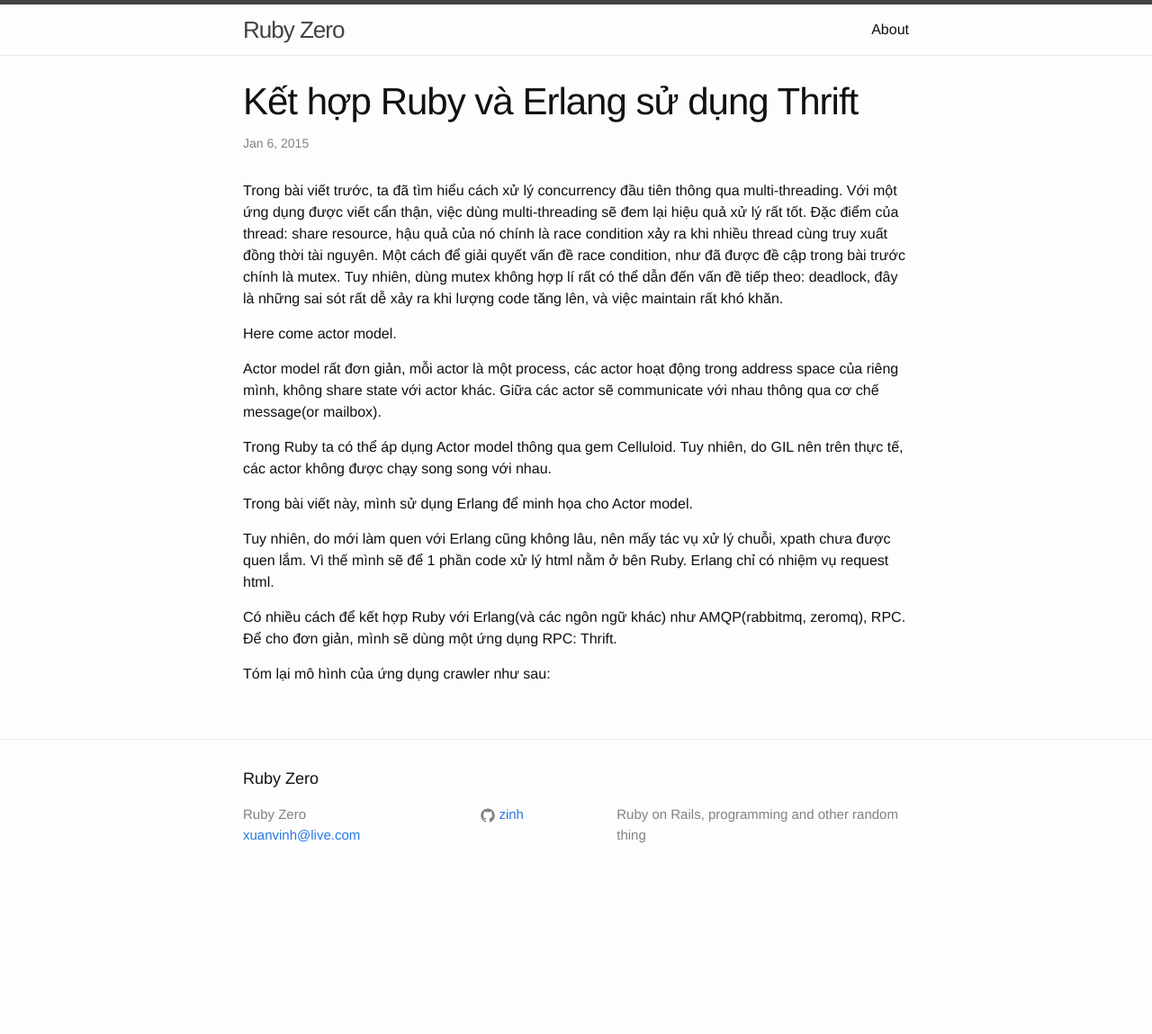
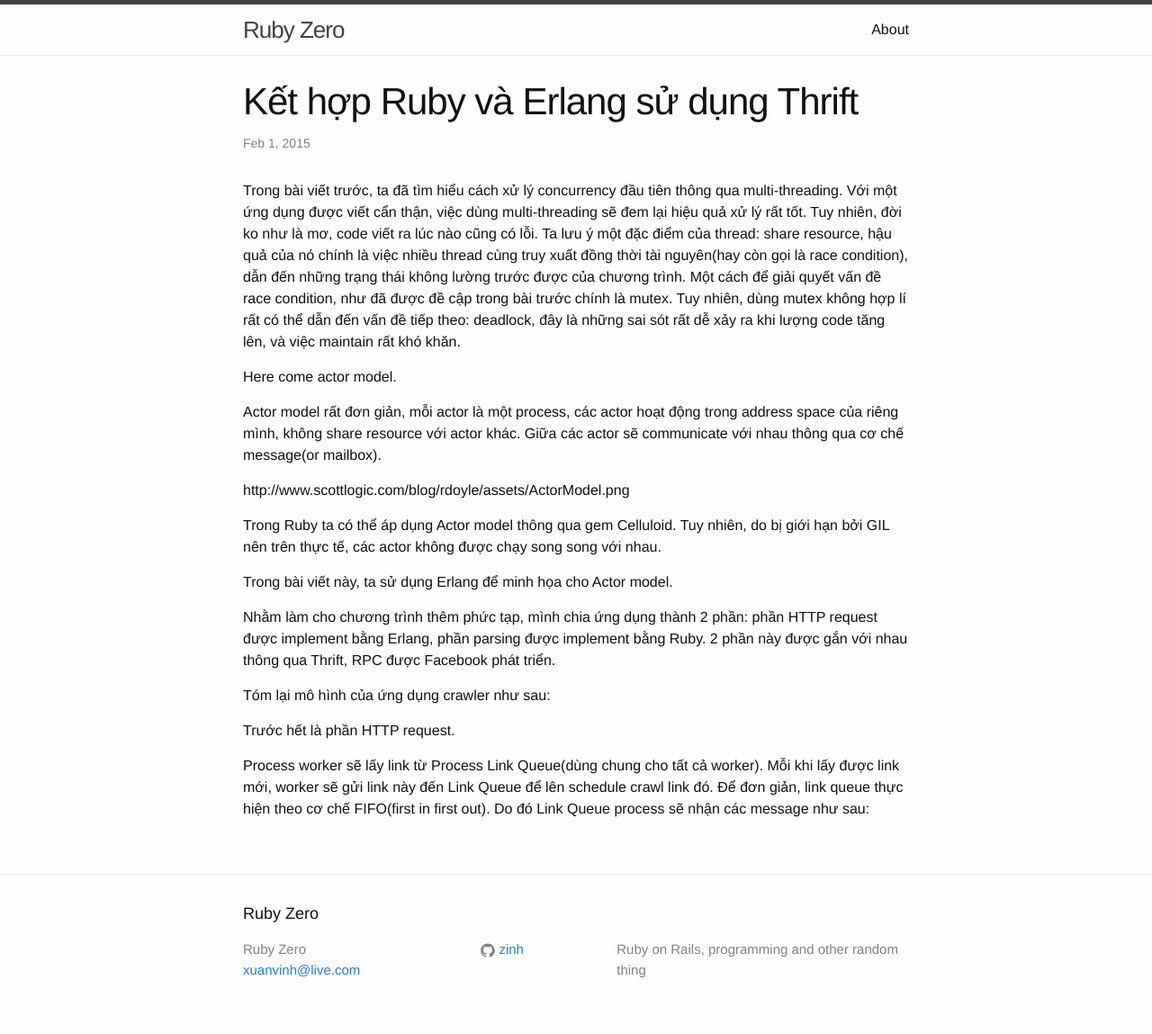
Before and after one commit to zinh/zinh.github.io, a Jekyll site: the page built from _posts/2015-01-19-erlang-ruby-thrift-a-combination.markdown, in a window 1280 px wide. Shown: the whole page at 90% size. Built offline with Jekyll 4.4.1, drawn with Linux system fonts in a browser that asks for light colours; before the commit the page ends 999 px from its top, so only the background shows below that.

Commit message:
update actor model

```diff
--- a/_posts/2015-01-19-erlang-ruby-thrift-a-combination.markdown
+++ b/_posts/2015-01-19-erlang-ruby-thrift-a-combination.markdown
@@ -1,26 +1,28 @@
 ---
 layout: post
 title:  "Kết hợp Ruby và Erlang sử dụng Thrift"
-date:   2015-01-06 00:03:04
-summary: Tiếp theo loạt series về các cấu trúc xử lý concurrency, trong bài viết này mình xin giới thiệu Actor Model cùng việc kết hợp giữa Ruby và Erlang thông qua Thrift.
-description: Tiếp theo loạt series về các cấu trúc xử lý concurrent, trong bài viết này mình xin giới thiệu pattern Actor cùng việc kết hợp giữa Ruby và Erlang thông qua Thrift.
+date:   2015-02-01 00:03:04
+summary: Tiếp theo loạt series về các cấu trúc xử lý concurrent, trong bài viết này sẽ giới thiệu pattern Actor cùng việc kết hợp giữa Ruby và Erlang thông qua Thrift.
+description: Tiếp theo loạt series về các cấu trúc xử lý concurrent, trong bài viết này sẽ giới thiệu pattern Actor cùng việc kết hợp giữa Ruby và Erlang thông qua Thrift.
 categories: ruby crawl
 ---
 
-Trong bài viết trước, ta đã tìm hiểu cách xử lý concurrency đầu tiên thông qua multi-threading. Với một ứng dụng được viết cẩn thận, việc dùng multi-threading sẽ đem lại hiệu quả xử lý rất tốt.
-Đặc điểm của thread: share resource, hậu quả của nó chính là race condition xảy ra khi nhiều thread cùng truy xuất đồng thời tài nguyên. Một cách để giải quyết vấn đề race condition, như đã được đề cập trong bài trước chính là mutex. Tuy nhiên, dùng mutex không hợp lí rất có thể dẫn đến vấn đề tiếp theo: deadlock, đây là những sai sót rất dễ xảy ra khi lượng code tăng lên, và việc maintain rất khó khăn.
+Trong bài viết trước, ta đã tìm hiểu cách xử lý concurrency đầu tiên thông qua multi-threading. Với một ứng dụng được viết cẩn thận, việc dùng multi-threading sẽ đem lại hiệu quả xử lý rất tốt. Tuy nhiên, đời ko như là mơ, code viết ra lúc nào cũng có lỗi. Ta lưu ý một đặc điểm của thread: share resource, hậu quả của nó chính là việc nhiều thread cùng truy xuất đồng thời tài nguyên(hay còn gọi là race condition), dẫn đến những trạng thái không lường trước được của chương trình. Một cách để giải quyết vấn đề race condition, như đã được đề cập trong bài trước chính là mutex. Tuy nhiên, dùng mutex không hợp lí rất có thể dẫn đến vấn đề tiếp theo: deadlock, đây là những sai sót rất dễ xảy ra khi lượng code tăng lên, và việc maintain rất khó khăn.
 
 Here come actor model.
 
-Actor model rất đơn giản, mỗi actor là một process, các actor hoạt động trong address space của riêng mình, không share state với actor khác.
-Giữa các actor sẽ communicate với nhau thông qua cơ chế message(or mailbox).
+Actor model rất đơn giản, mỗi actor là một process, các actor hoạt động trong address space của riêng mình, không share resource với actor khác. Giữa các actor sẽ communicate với nhau thông qua cơ chế message(or mailbox).
 
-Trong Ruby ta có thể áp dụng Actor model thông qua gem Celluloid. Tuy nhiên, do GIL nên trên thực tế, các actor không được chạy song song với nhau.
+http://www.scottlogic.com/blog/rdoyle/assets/ActorModel.png
 
-Trong bài viết này, mình sử dụng Erlang để minh họa cho Actor model.
+Trong Ruby ta có thể áp dụng Actor model thông qua gem Celluloid. Tuy nhiên, do bị giới hạn bởi GIL nên trên thực tế, các actor không được chạy song song với nhau.
 
-Tuy nhiên, do mới làm quen với Erlang cũng không lâu, nên mấy tác vụ xử lý chuỗi, xpath chưa được quen lắm. Vì thế mình sẽ để 1 phần code xử lý html nằm ở bên Ruby. Erlang chỉ có nhiệm vụ request html.
+Trong bài viết này, ta sử dụng Erlang để minh họa cho Actor model.
 
-Có nhiều cách để kết hợp Ruby với Erlang(và các ngôn ngữ khác) như AMQP(rabbitmq, zeromq), RPC. Để cho đơn giản, mình sẽ dùng một ứng dụng RPC: Thrift.
+Nhằm làm cho chương trình thêm phức tạp, mình chia ứng dụng thành 2 phần: phần HTTP request được implement bằng Erlang, phần parsing được implement bằng Ruby. 2 phần này được gắn với nhau thông qua Thrift, RPC được Facebook phát triển.
 
 Tóm lại mô hình của ứng dụng crawler như sau:
+
+Trước hết là phần HTTP request.
+
+Process worker sẽ lấy link từ Process Link Queue(dùng chung cho tất cả worker). Mỗi khi lấy được link mới, worker sẽ gửi link này đến Link Queue để lên schedule crawl link đó. Để đơn giản, link queue thực hiện theo cơ chế FIFO(first in first out). Do đó Link Queue process sẽ nhận các message như sau:
```
